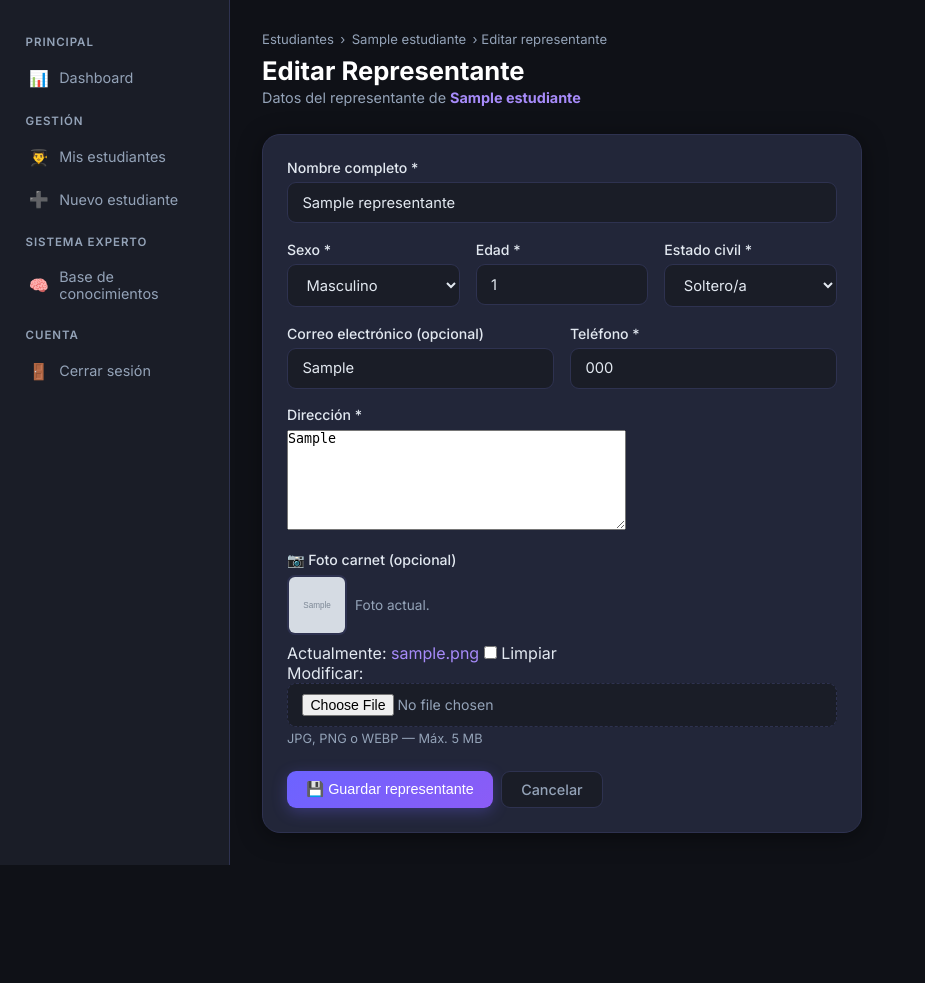
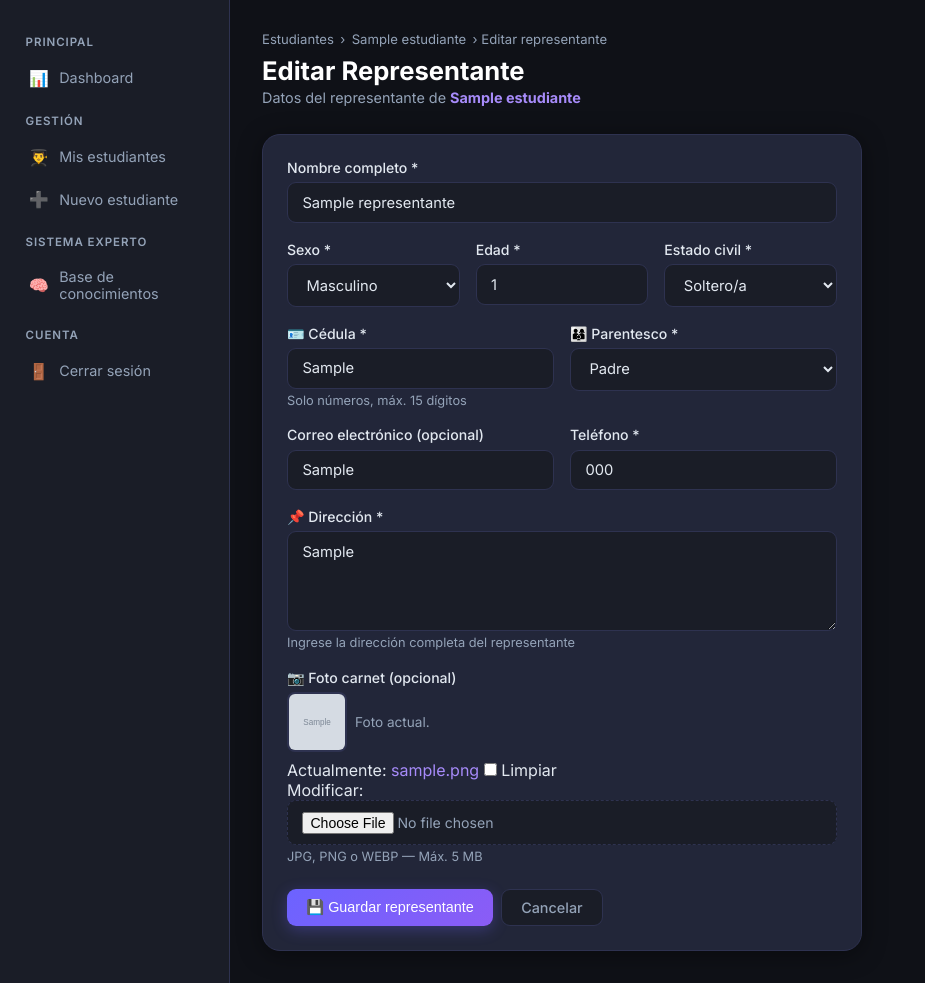
Before and after one commit to victoriabolivar1411-lang/PRUEBA2, a Django app: page /estudiantes/1/representante/ in a window 1280 px wide. Shown: the part 67-1050 px from the top of the page, without its empty margins (0-925 px from the left). Before the commit the page ends 932 px from the top, so only its background shows below. Run offline with Django 5.2, Linux system fonts and the light colour scheme; a user stored in the database is signed in; tables that the repository leaves empty hold one stand-in row (values such as "Sample post"); grey boxes marked "Sample" are stand-in pictures.

Commit message:
perfil de representante done

```diff
--- a/experto/forms.py
+++ b/experto/forms.py
@@ -112,10 +112,19 @@ class RepresentanteForm(forms.ModelForm):
         model  = Representante
         fields = [
             'nombre_completo', 'sexo', 'edad', 'estado_civil',
+            'cedula', 'parentesco',
             'correo', 'telefono', 'direccion', 'foto_carnet',
         ]
         widgets = {
-            'direccion':   forms.Textarea(attrs={'rows': 3}),
+            'direccion':   forms.Textarea(attrs={
+                'rows': 3,
+                'placeholder': 'Calle principal #123, Ciudad, País',
+                'class': 'form-textarea direccion-field',
+            }),
+            'cedula':      forms.TextInput(attrs={
+                'placeholder': 'Ej: 1234567890',
+                'maxlength': '15',
+            }),
             'foto_carnet': forms.ClearableFileInput(attrs={'accept': 'image/*'}),
         }
         labels = {
@@ -123,6 +132,8 @@ class RepresentanteForm(forms.ModelForm):
             'sexo':            'Sexo',
             'edad':            'Edad (años)',
             'estado_civil':    'Estado civil',
+            'cedula':          'Cédula',
+            'parentesco':      'Parentesco con el estudiante',
             'correo':          'Correo electrónico (opcional)',
             'telefono':        'Teléfono',
             'direccion':       'Dirección',
@@ -132,6 +143,19 @@ class RepresentanteForm(forms.ModelForm):
     def __init__(self, *args, **kwargs):
         super().__init__(*args, **kwargs)
         _apply_css(self)
+        # Sobrescribir clase del textarea dirección para mantener estilos personalizados
+        self.fields['direccion'].widget.attrs['class'] = 'form-textarea direccion-field'
+
+    def clean_cedula(self):
+        cedula = self.cleaned_data.get('cedula', '').strip()
+        if not cedula.isdigit():
+            raise forms.ValidationError('La cédula debe contener solo números.')
+        qs = Representante.objects.filter(cedula=cedula)
+        if self.instance and self.instance.pk:
+            qs = qs.exclude(pk=self.instance.pk)
+        if qs.exists():
+            raise forms.ValidationError('Ya existe un representante registrado con esta cédula.')
+        return cedula
 
 
 # ─────────────────────────────────────────────────────────────────────────────
--- a/experto/models.py
+++ b/experto/models.py
@@ -30,6 +30,14 @@ ESTADO_CIVIL_CHOICES = [
     ('divorciado',    'Divorciado/a'),
     ('viudo',         'Viudo/a'),
     ('union_libre',   'Unión libre'),
+]
+
+PARENTESCO_CHOICES = [
+    ('padre',   'Padre'),
+    ('madre',   'Madre'),
+    ('tutor',   'Tutor/a'),
+    ('abuelo',  'Abuelo/a'),
+    ('otro',    'Otro'),
 ]
 
 # Niveles para Criterio A (Comunicación Social)
@@ -177,6 +185,16 @@ class Representante(models.Model):
     )
     correo = models.EmailField(verbose_name='Correo electrónico', blank=True)
     telefono = models.CharField(max_length=20, verbose_name='Teléfono', blank=True, null=True)
+    cedula = models.CharField(
+        max_length=15,
+        verbose_name='Cédula',
+        unique=True,
+    )
+    parentesco = models.CharField(
+        max_length=10,
+        choices=PARENTESCO_CHOICES,
+        verbose_name='Parentesco con el estudiante',
+    )
     direccion = models.TextField(verbose_name='Dirección')
     foto_carnet = models.ImageField(
         upload_to='fotos_representantes/',
--- a/experto/templates/experto/base.html
+++ b/experto/templates/experto/base.html
@@ -268,7 +268,26 @@
       border-color: var(--c-accent);
       box-shadow: 0 0 0 3px rgba(108,99,255,.2);
     }
-    .form-textarea { min-height: 100px; resize: vertical; }
+    .form-textarea {
+      width: 100%;
+      background: var(--c-surface);
+      border: 1px solid var(--c-border);
+      border-radius: 9px;
+      color: var(--c-text);
+      padding: .65rem .9rem;
+      font-size: .92rem;
+      font-family: 'Inter', sans-serif;
+      transition: border-color .2s, box-shadow .2s;
+      min-height: 100px;
+      resize: vertical;
+      display: block;
+    }
+    .form-textarea::placeholder { color: var(--c-muted); font-style: italic; }
+    .form-textarea:focus {
+      outline: none;
+      border-color: var(--c-accent);
+      box-shadow: 0 0 0 3px rgba(108,99,255,.2);
+    }
     .form-checkbox-row {
       display: flex;
       align-items: flex-start;
--- a/experto/templates/experto/perfil_estudiante.html
+++ b/experto/templates/experto/perfil_estudiante.html
@@ -76,6 +76,8 @@
     <table style="font-size:.9rem">
       <tr><td style="color:var(--c-muted);width:40%;border:none;padding:.3rem 0">Sexo</td><td style="border:none;padding:.3rem 0">{{ representante.get_sexo_display }}</td></tr>
       <tr><td style="color:var(--c-muted);border:none;padding:.3rem 0">Edad</td><td style="border:none;padding:.3rem 0">{{ representante.edad }} años</td></tr>
+      <tr><td style="color:var(--c-muted);border:none;padding:.3rem 0">Cédula</td><td style="border:none;padding:.3rem 0">{{ representante.cedula|default:"No registrada" }}</td></tr>
+      <tr><td style="color:var(--c-muted);border:none;padding:.3rem 0">Parentesco</td><td style="border:none;padding:.3rem 0">{{ representante.get_parentesco_display|default:"No registrado" }}</td></tr>
       <tr><td style="color:var(--c-muted);border:none;padding:.3rem 0">Teléfono</td><td style="border:none;padding:.3rem 0">{{ representante.telefono|default:"No registrado" }}</td></tr>
       <tr><td style="color:var(--c-muted);border:none;padding:.3rem 0">Correo</td><td style="border:none;padding:.3rem 0">{{ representante.correo|default:"No registrado" }}</td></tr>
       <tr><td style="color:var(--c-muted);border:none;padding:.3rem 0">Dirección</td><td style="border:none;padding:.3rem 0">{{ representante.direccion }}</td></tr>
--- a/experto/templates/experto/registro_representante.html
+++ b/experto/templates/experto/registro_representante.html
@@ -42,6 +42,21 @@
         </div>
       </div>
 
+      <!-- Cédula y Parentesco -->
+      <div style="display:grid;grid-template-columns:1fr 1fr;gap:1rem">
+        <div class="form-group">
+          <label class="form-label">🪪 Cédula *</label>
+          {{ form.cedula }}
+          {% if form.cedula.errors %}<ul class="errorlist">{% for e in form.cedula.errors %}<li>{{ e }}</li>{% endfor %}</ul>{% endif %}
+          <span class="form-help">Solo números, máx. 15 dígitos</span>
+        </div>
+        <div class="form-group">
+          <label class="form-label">👨‍👩‍👦 Parentesco *</label>
+          {{ form.parentesco }}
+          {% if form.parentesco.errors %}<ul class="errorlist">{% for e in form.parentesco.errors %}<li>{{ e }}</li>{% endfor %}</ul>{% endif %}
+        </div>
+      </div>
+
       <div style="display:grid;grid-template-columns:1fr 1fr;gap:1rem">
         <div class="form-group">
           <label class="form-label">Correo electrónico (opcional)</label>
@@ -55,10 +70,14 @@
         </div>
       </div>
 
+      <!-- Dirección mejorada -->
       <div class="form-group">
-        <label class="form-label">Dirección *</label>
-        {{ form.direccion }}
+        <label class="form-label">📌 Dirección *</label>
+        <div class="direccion-wrapper">
+          {{ form.direccion }}
+        </div>
         {% if form.direccion.errors %}<ul class="errorlist">{% for e in form.direccion.errors %}<li>{{ e }}</li>{% endfor %}</ul>{% endif %}
+        <span class="form-help">Ingrese la dirección completa del representante</span>
       </div>
 
       <div class="form-group">
```
Also changed, not shown: experto/static/experto/css/styles.css (+28 -0 lines), experto/migrations/0003_add_cedula_parentesco_representante.py (added).
